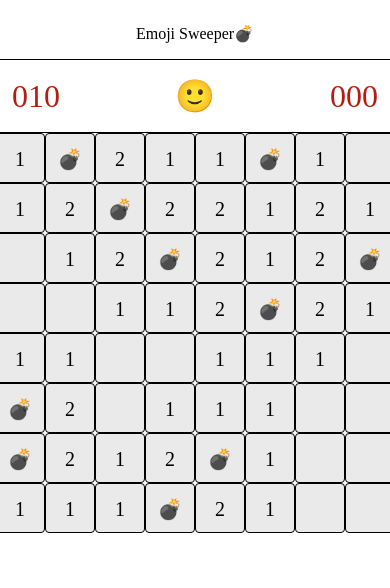
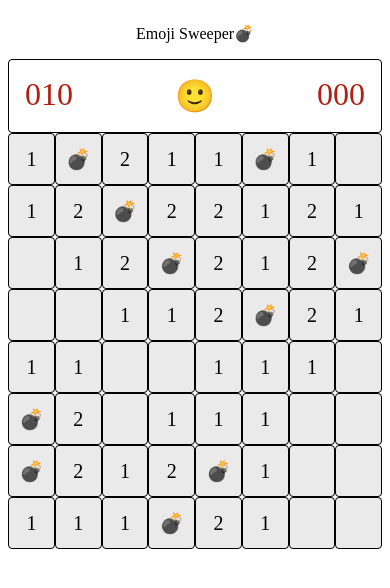
Before and after one commit to fac27/emojiSweeper, a React (Vite) app: page / in a window 390 px wide. Shown: the top 588 px of the page. Built offline with nearby package versions, Linux system fonts and the light colour scheme; a web font is replaced by a local one.

Commit message:
make styling responsive

```diff
--- a/src/App.jsx
+++ b/src/App.jsx
@@ -8,9 +8,7 @@ export default function App() {
       <p>
         Emoji Sweeper<span>&#x1F4a3;</span>
       </p>
-      <div>
-        <Game />
-      </div>
+      <Game />
     </Container>
   );
 }
--- a/src/components/Board.jsx
+++ b/src/components/Board.jsx
@@ -18,7 +18,7 @@ export default function Board({ gameState, setGameState }) {
     <Tile state={tile} gameState={gameState} setGameState={setGameState} board={board} index={index} key={index}></Tile>
   ));
 
-  return <BoardDiv>{allTiles}</BoardDiv>;
+  return <BoardDiv gameState={gameState}>{allTiles}</BoardDiv>;
 }
 
 function generateBombLocations(numberOfTiles, numberOfBombs) {
@@ -63,11 +63,6 @@ function setUpBoard(numberOfTiles, bombArray) {
 
 const BoardDiv = styled.div`
   display: grid;
-  grid-template-columns: repeat(8, var(--tile-width));
-  grid-template-rows: repeat(8, var(--tile-width));
+  grid-template-columns: repeat(8, 1fr);
   grid-gap: 0;
-  margin: 0 auto;
-  padding: 0;
-  width: calc(var(--tile-width) * 8);
-  height: calc(var(--tile-width) * 8);
 `;
--- a/src/components/BoardHeader.jsx
+++ b/src/components/BoardHeader.jsx
@@ -58,7 +58,6 @@ export default function BoardHeader({ gameState, setGameState }) {
 const Header = styled.header`
   display: flex;
   justify-content: space-between;
-  align-items: center;
   border: 1px solid black;
   border-radius: 4px;
   padding: 1rem;
--- a/src/components/Game.jsx
+++ b/src/components/Game.jsx
@@ -1,6 +1,7 @@
 import { useState } from 'react';
 import BoardHeader from './BoardHeader';
 import Board from './Board';
+import styled from 'styled-components';
 
 export default function Game() {
   const [gameState, setGameState] = useState({
@@ -13,9 +14,17 @@ export default function Game() {
   });
 
   return (
-    <>
+    <GameContainer>
       <BoardHeader gameState={gameState} setGameState={setGameState} />
       <Board gameState={gameState} setGameState={setGameState} />
-    </>
+    </GameContainer>
   );
 }
+
+const GameContainer = styled.div`
+  width: 40%;
+
+  @media screen and (max-width: 400px) {
+    width: 100%;
+  }
+`;
--- a/src/components/Tile.jsx
+++ b/src/components/Tile.jsx
@@ -36,8 +36,7 @@ export default function Tile({ state, board, index, gameState }) {
 
 const TileDiv = styled.div`
   font-size: 20px;
-  width: var(--tile-width);
-  height: var(--tile-width);
+  width: 100%;
   border: 1px solid black;
   border-radius: 4px;
   display: inline-block;
```
